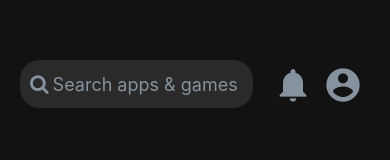
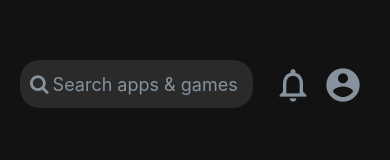
Before and after one commit to BaudilioJose/PGL-AppScreen-google_play, a React Native app: screen / in a window 390 px wide. Shown: the top 160 px of the page. Built offline with nearby package versions, Linux system fonts and the light colour scheme.

Commit message:
fix: Update notification icon in App component to 'notifications-none'

```diff
--- a/App.tsx
+++ b/App.tsx
@@ -20,7 +20,7 @@ export default function App() {
           inputContainerStyle={styles.searchInput}
         />
         <Icon
-          name='notifications'
+          name='notifications-none'
           type='material'
           size={40}
           color='#86939e'
```
